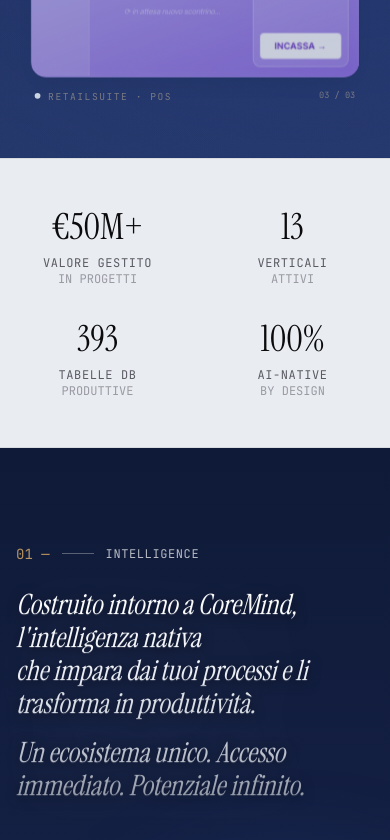
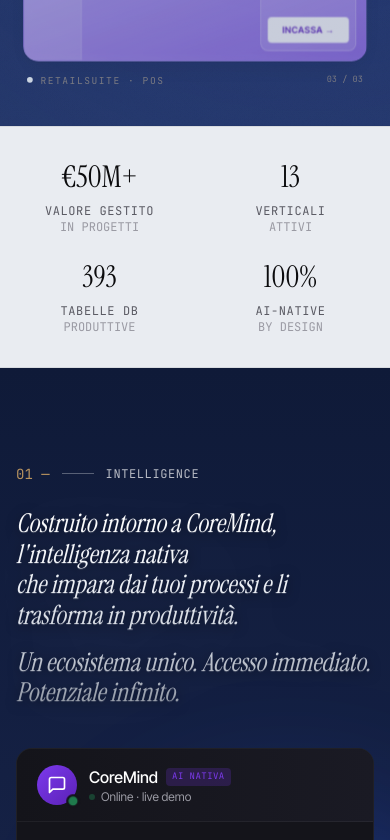
Before and after one commit to giuseppemignanocr7-create/ecosystem-srl, a Next.js app: page / in a window 390 px wide. Shown: the part 1440-2280 px from the top of the page. Built offline with nearby package versions, Linux system fonts and the light colour scheme.

Commit message:
feat: mobile optimization pass - tighter spacing, no horizontal overflow

```diff
--- a/app/globals.css
+++ b/app/globals.css
@@ -387,9 +387,15 @@
   transform: translateY(-4px) rotateX(1deg) rotateY(-1deg);
 }
 
-/* Section padding */
+/* Section padding — mobile first, generous on desktop */
 .section-padding {
-  padding: 6rem 1rem;
+  padding: 4rem 1.25rem;
+}
+
+@media (min-width: 640px) {
+  .section-padding {
+    padding: 6rem 1.5rem;
+  }
 }
 
 @media (min-width: 768px) {
@@ -401,6 +407,18 @@
 @media (min-width: 1024px) {
   .section-padding {
     padding: 10rem 2rem;
+  }
+}
+
+/* Prevent horizontal overflow on mobile from any decorative absolute element */
+html, body {
+  overflow-x: hidden;
+}
+
+/* Improve touch targets on mobile */
+@media (max-width: 768px) {
+  button, a {
+    -webkit-tap-highlight-color: rgba(124, 58, 237, 0.15);
   }
 }
 
--- a/components/sections/CoreMindFlagship.tsx
+++ b/components/sections/CoreMindFlagship.tsx
@@ -47,7 +47,7 @@
         <SectionNumber number="01 —" label="INTELLIGENCE" light />
 
         <Reveal>
-          <h2 className="font-serif font-normal italic tracking-[-0.01em] text-[clamp(28px,3.6vw,52px)] leading-[1.18] mb-16 max-w-5xl text-pearl-shine">
+          <h2 className="font-serif font-normal italic tracking-[-0.01em] text-[clamp(26px,3.6vw,52px)] leading-[1.18] mb-10 md:mb-16 max-w-5xl text-pearl-shine">
             Costruito intorno a CoreMind, l&apos;intelligenza nativa
             <br />
             che impara dai tuoi processi e li trasforma in produttività.
--- a/components/sections/Hero.tsx
+++ b/components/sections/Hero.tsx
@@ -7,7 +7,7 @@
 
 export function Hero() {
   return (
-    <section className="relative py-12 lg:py-16 px-6 lg:px-12 overflow-hidden bg-gradient-to-b from-brand-navy-3 via-brand-navy to-brand-navy-2 text-white">
+    <section className="relative py-8 sm:py-12 lg:py-16 px-4 sm:px-6 lg:px-12 overflow-hidden bg-gradient-to-b from-brand-navy-3 via-brand-navy to-brand-navy-2 text-white">
       {/* Subtle decorative bg */}
       <div
         className="absolute inset-0 pointer-events-none opacity-70"
--- a/components/sections/Integrations.tsx
+++ b/components/sections/Integrations.tsx
@@ -15,17 +15,17 @@
         <SectionNumber number="04 —" label="Connessioni" />
 
         <Reveal delay={100}>
-          <h2 className="font-serif font-normal italic tracking-[-0.01em] text-[clamp(28px,3.6vw,52px)] leading-[1.18] mt-4 mb-12 max-w-5xl text-pearl-shine-dark">
+          <h2 className="font-serif font-normal italic tracking-[-0.01em] text-[clamp(26px,3.6vw,52px)] leading-[1.18] mt-4 mb-8 md:mb-12 max-w-5xl text-pearl-shine-dark">
             Ecosystem si integra con oltre 200 sistemi esterni attraverso API native, connettori certificati e middleware personalizzabili.
           </h2>
         </Reveal>
 
         <Reveal delay={200}>
-          <div className="grid grid-cols-2 sm:grid-cols-3 md:grid-cols-4 lg:grid-cols-6 xl:grid-cols-8 gap-4 mb-12">
+          <div className="grid grid-cols-2 sm:grid-cols-3 md:grid-cols-4 lg:grid-cols-6 xl:grid-cols-8 gap-3 md:gap-4 mb-10 md:mb-12">
             {popularIntegrations.map((integration, index) => (
               <div
                 key={integration.name}
-                className="bg-white rounded-lg p-4 border border-line hover:border-accent-tech hover:shadow-md transition-all duration-300 text-center"
+                className="bg-white rounded-lg p-3 md:p-4 border border-line hover:border-accent-tech hover:shadow-md transition-all duration-300 text-center"
               >
                 <p className="font-medium text-sm text-ink">{integration.name}</p>
                 <p className="text-xs text-ink-400 mt-1">{integration.category}</p>
--- a/components/sections/PricingTeaser.tsx
+++ b/components/sections/PricingTeaser.tsx
@@ -15,14 +15,14 @@
         <SectionNumber number="05 —" label="Investimento" />
 
         <Reveal>
-          <h2 className="font-serif font-normal italic tracking-[-0.01em] text-[clamp(28px,3.6vw,52px)] leading-[1.18] mt-4 mb-12 max-w-5xl text-pearl-shine-dark">
+          <h2 className="font-serif font-normal italic tracking-[-0.01em] text-[clamp(26px,3.6vw,52px)] leading-[1.18] mt-4 mb-8 md:mb-12 max-w-5xl text-pearl-shine-dark">
             Prezzi trasparenti
             <br />
             calcolati sull&apos;uso reale
           </h2>
         </Reveal>
 
-        <div className="grid md:grid-cols-3 gap-8 mb-12">
+        <div className="grid md:grid-cols-3 gap-5 md:gap-8 mb-10 md:mb-12">
           {PRICING_PLANS.map((plan, index) => (
             <Reveal key={plan.id} delay={150 + index * 100}>
               <Card
--- a/components/sections/SuiteGrid.tsx
+++ b/components/sections/SuiteGrid.tsx
@@ -32,7 +32,7 @@
         <SectionNumber number="02 —" label="La Piattaforma" />
 
         <Reveal delay={100}>
-          <h2 className="font-serif font-normal italic tracking-[-0.01em] text-[clamp(28px,3.6vw,52px)] leading-[1.18] mt-4 mb-12 max-w-5xl text-pearl-shine-dark">
+          <h2 className="font-serif font-normal italic tracking-[-0.01em] text-[clamp(26px,3.6vw,52px)] leading-[1.18] mt-4 mb-8 md:mb-12 max-w-5xl text-pearl-shine-dark">
             Sviluppate con la precisione di sistemi nativi, le nostre suite operano in un
             ecosistema integrato, un unico DNA tecnologico,
             <span className="block mt-3">
@@ -43,7 +43,7 @@
 
         {/* GRID DELLE SUITE — card rettangolari 4-col */}
         <Reveal delay={150}>
-          <div className="grid grid-cols-2 md:grid-cols-3 lg:grid-cols-4 gap-4 mb-16">
+          <div className="grid grid-cols-2 md:grid-cols-3 lg:grid-cols-4 gap-3 md:gap-4 mb-10 md:mb-16">
             {SUITES.filter((s) => s.id !== 'archon-os').map((suite, idx) => {
               const tag = suite.tag.split('·')[0].trim()
               const color = SUITE_COLORS[suite.id] ?? '#7C3AED'
--- a/components/sections/TrustStrip.tsx
+++ b/components/sections/TrustStrip.tsx
@@ -12,13 +12,13 @@
   ]
 
   return (
-    <section className="py-12 border-y border-line bg-paper-2">
+    <section className="py-8 md:py-12 border-y border-line bg-paper-2">
       <div className="container-custom">
         <Reveal>
-          <div className="grid grid-cols-2 lg:grid-cols-4 gap-8">
+          <div className="grid grid-cols-2 lg:grid-cols-4 gap-6 md:gap-8">
             {stats.map((stat, index) => (
               <div key={index} className="text-center lg:text-left">
-                <div className="font-serif text-4xl sm:text-5xl lg:text-6xl text-ink-900 mb-2">
+                <div className="font-serif text-3xl sm:text-5xl lg:text-6xl text-ink-900 mb-2">
                   <MetricCountUp
                     value={stat.value}
                     prefix={stat.prefix ?? ''}
```
Also changed, not shown: components/sections/Support.tsx (+4 -4 lines).
